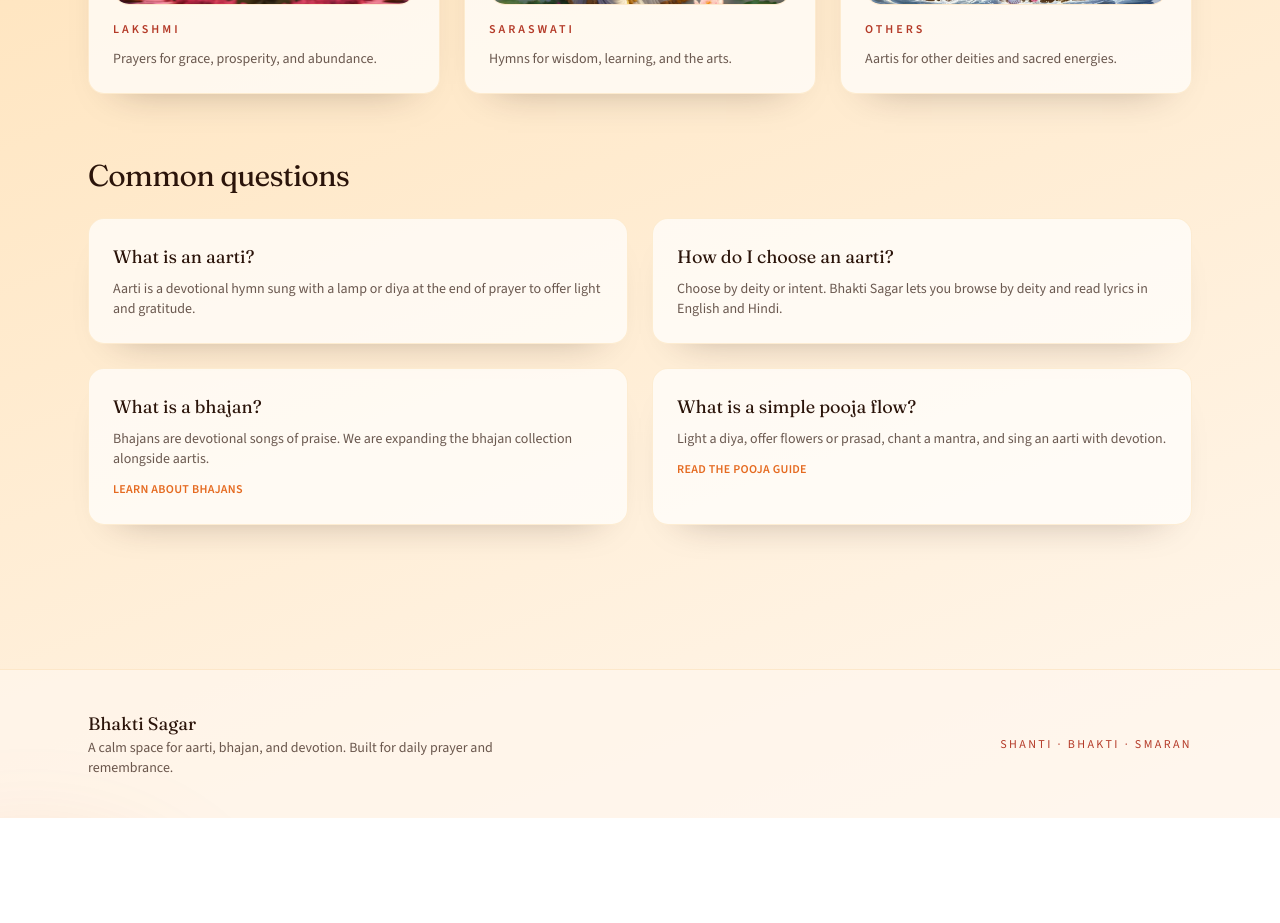
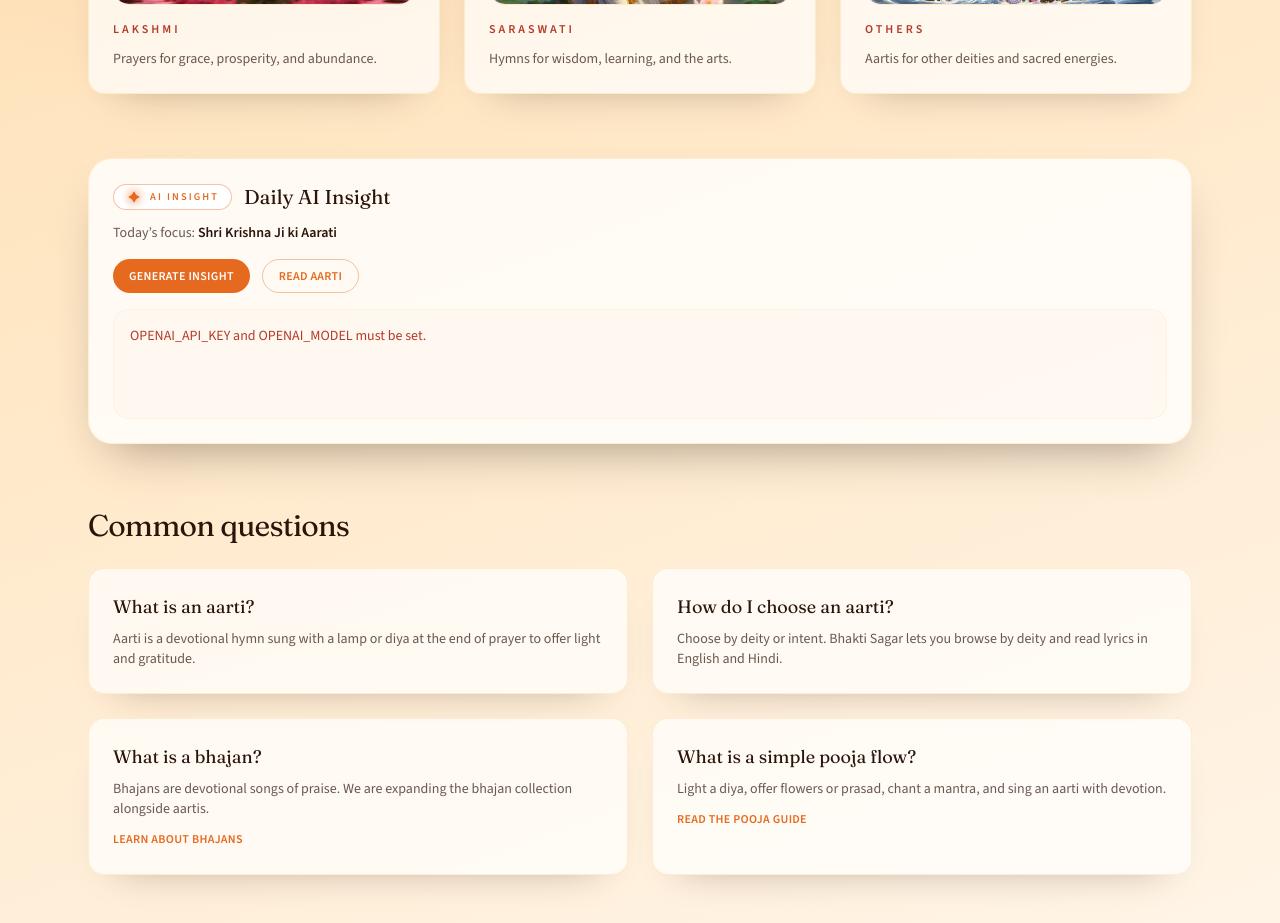
Before and after one commit to madhokanish/bhakti-sagar, a Next.js app: page / in a window 1280 px wide. Shown: the part 1720-2643 px from the top of the page. Before the commit the page ends 2538 px from the top, so only its background shows below. Built offline with nearby package versions, Linux system fonts and the light colour scheme; no server answers.

Commit message:
Remove quick intro and add AI panel

```diff
--- a/src/app/aartis/[slug]/page.tsx
+++ b/src/app/aartis/[slug]/page.tsx
@@ -2,6 +2,7 @@ import { notFound } from "next/navigation";
 import AartiLyricsPanel from "@/components/AartiLyricsPanel";
 import MeaningPanel from "@/components/MeaningPanel";
 import ShareButton from "@/components/ShareButton";
+import AskAIPanel from "@/components/AskAIPanel";
 import { getAartiBySlug, getAartis, getCategories } from "@/lib/data";
 import { getYouTubeEmbedUrl, getYouTubeId } from "@/lib/youtube";
 import type { Metadata } from "next";
@@ -155,13 +156,6 @@ export default function AartiDetailPage({ params }: { params: { slug: string } }
 
       <div className="mt-8 grid gap-8 lg:grid-cols-[1.4fr_0.6fr] lg:items-start">
         <div className="rounded-3xl border border-sagar-amber/20 bg-white/80 p-6 shadow-sagar-card">
-          <div className="rounded-2xl border border-sagar-amber/20 bg-sagar-cream/60 p-4">
-            <p className="text-xs font-semibold uppercase tracking-[0.25em] text-sagar-rose">Quick intro</p>
-            <p className="mt-2 text-sm text-sagar-ink/70">
-              Read the lyrics of {titleDisplay} in English and Hindi, and use AI Insight to understand the meaning
-              line by line.
-            </p>
-          </div>
           <AartiLyricsPanel title={aarti.title} lyrics={aarti.lyrics} />
           <div className="mt-8 grid gap-4 md:grid-cols-2">
             <div className="rounded-2xl border border-sagar-amber/20 bg-white/70 p-4 shadow-sagar-soft">
@@ -190,7 +184,8 @@ export default function AartiDetailPage({ params }: { params: { slug: string } }
           </div>
         </div>
         <aside className="space-y-4 lg:sticky lg:top-24">
-          <MeaningPanel title={aarti.title.english || aarti.title.hindi} lyrics={aarti.lyrics.english.length ? aarti.lyrics.english : aarti.lyrics.hindi} />
+          <AskAIPanel title={titleDisplay} lyrics={aarti.lyrics.english.length ? aarti.lyrics.english : aarti.lyrics.hindi} />
+          <MeaningPanel title={titleDisplay} lyrics={aarti.lyrics.english.length ? aarti.lyrics.english : aarti.lyrics.hindi} />
           <div className="rounded-3xl border border-sagar-amber/20 bg-white/80 p-4 shadow-sagar-soft">
             <p className="text-xs font-semibold uppercase tracking-[0.25em] text-sagar-rose">Video</p>
             <h2 className="mt-2 text-lg font-serif text-sagar-ink">Listen & sing along</h2>
--- a/src/app/page.tsx
+++ b/src/app/page.tsx
@@ -6,6 +6,7 @@ import { getCategories, getTopAartis } from "@/lib/data";
 import { toDescription, toTitle } from "@/lib/seo";
 import type { Metadata } from "next";
 import Link from "next/link";
+import DailyAIInsight from "@/components/DailyAIInsight";
 
 export const metadata: Metadata = {
   title: toTitle("Aarti & Bhajan Collection"),
@@ -17,6 +18,10 @@ export const metadata: Metadata = {
 export default function HomePage() {
   const topAartis = getTopAartis();
   const categories = getCategories();
+  const dayIndex = Math.abs(
+    Math.floor(Date.now() / (1000 * 60 * 60 * 24)) % topAartis.length
+  );
+  const dailyAarti = topAartis[dayIndex];
   const jsonLd = {
     "@context": "https://schema.org",
     "@type": "WebSite",
@@ -144,6 +149,16 @@ export default function HomePage() {
         </div>
       </section>
 
+      {dailyAarti && (
+        <section className="py-8">
+          <DailyAIInsight
+            title={dailyAarti.title.english || dailyAarti.title.hindi}
+            slug={dailyAarti.slug}
+            lyrics={dailyAarti.lyrics.english.length ? dailyAarti.lyrics.english : dailyAarti.lyrics.hindi}
+          />
+        </section>
+      )}
+
       <section className="py-8">
         <h2 className="section-title">Common questions</h2>
         <div className="mt-6 grid gap-6 md:grid-cols-2">
```
